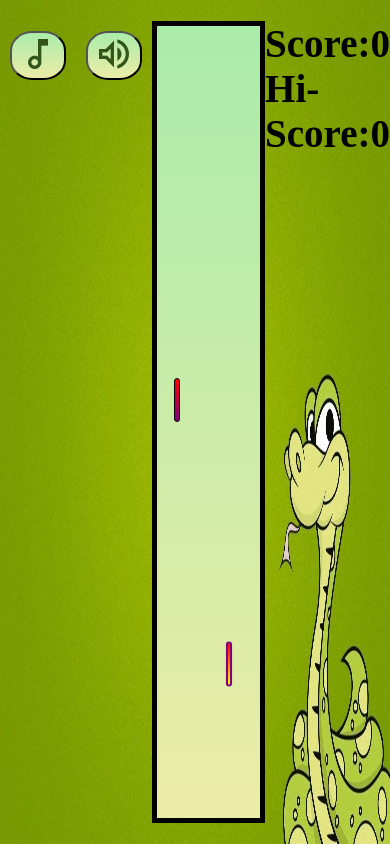
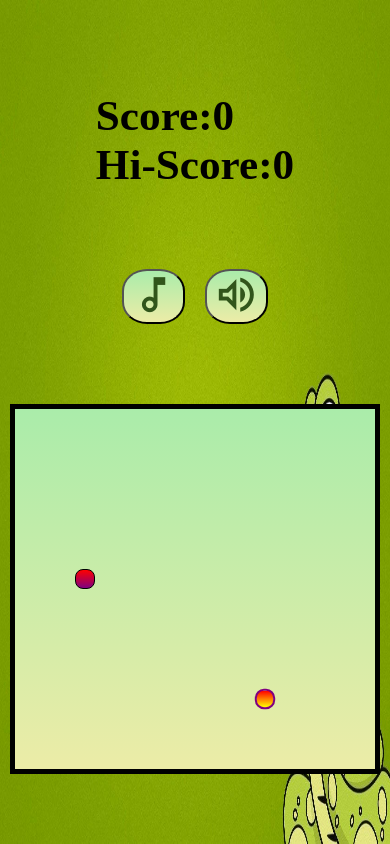
Before and after one commit to Bhavy0906/Snake-Game, a plain HTML site: page index.html in a window 390 px wide. Drawn offline with Linux system fonts and the light colour scheme; a web font is replaced by a local one.

Commit message:
Update index.css

```diff
--- a/index.css
+++ b/index.css
@@ -30,18 +30,18 @@ body{
 }
 
 .icon{
-    font-size: 40px !important;
+    font-size: 3.5em !important;
     color: rgb(49, 85, 27);
 }
 
 #scoreCard{
-    font-size: 39px;
+    font-size: 2.7em;
     font-weight: bold;
     font-family: 'New Tegomin', serif;
 }
 
 #hiScoreCard{
-    font-size: 39px;
+    font-size: 2.7em;
     font-weight: bold;
     font-family: 'New Tegomin', serif;
 }
@@ -75,3 +75,22 @@ body{
     border: .25vmin solid black;
     border-radius: 8px;
 }
+
+@media only screen and (max-width: 600px) {
+    .container{
+        flex-direction: column;
+        align-items: center;
+        justify-content: space-evenly;
+  }
+  .icons{
+      order:2;
+  }
+  .scores{
+      order: 1;
+  }
+  #board{
+      order:3;
+      height: 95vw;
+      width: 95vw;
+  }
+}
```
